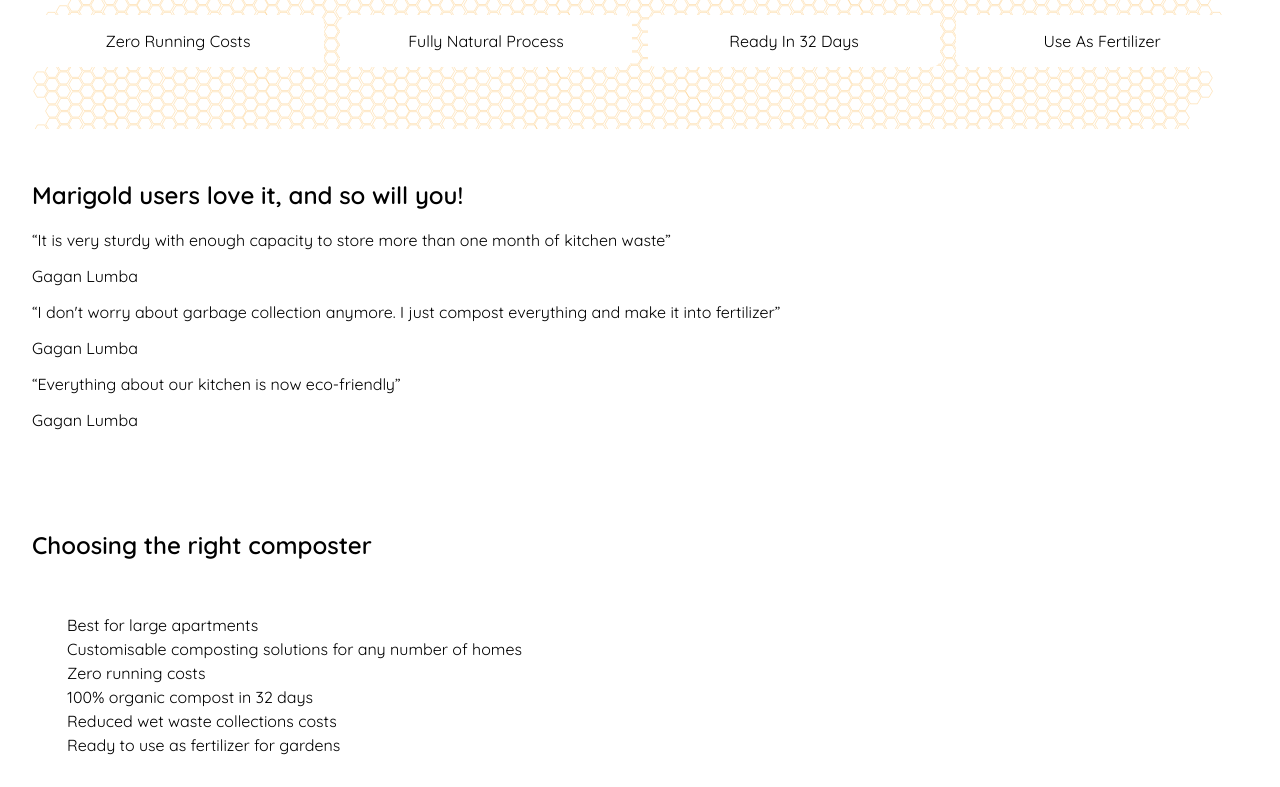
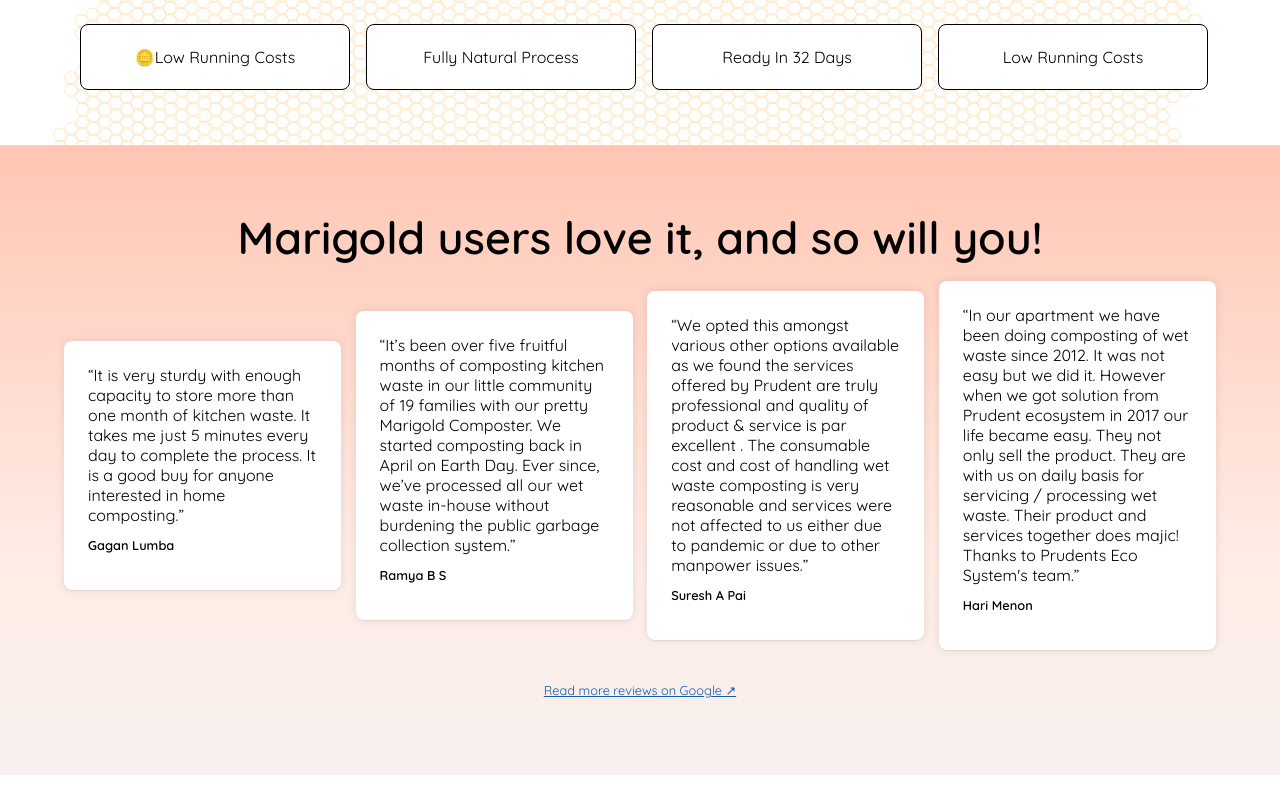
Before and after one commit to jakradum/marigold, a plain HTML site: page index.html in a window 1280 px wide. Shown: the part 420-1207 px from the top of the page. Drawn offline with Linux system fonts and the light colour scheme.

Commit message:
testimonial section css done

```diff
--- a/index.html
+++ b/index.html
@@ -16,8 +16,7 @@
     <header class="headersec sticky">
         <nav>
             <ul class="nav-items">
-                <li><img class="logo" src="result.svg" alt="">
-                    </li>
+                <li><a href="index.html"><img class="logo" src="result.svg" alt=""></a></li>
                 <li>about us</li>
                 <li>contact</li>
                 <li>blog</li>
@@ -26,7 +25,7 @@
         </nav>
         <nav>
             <ul class="mobile-menu">
-                <li><img class="logo" src="result.svg" alt=""></li>
+                <li><a href="index.html"><img class="logo" src="result.svg" alt=""></a></li>
                 <li>
                     <a class="nav-toggle" id="hamburger">
                         <span class="bar"></span>
@@ -53,31 +52,37 @@
             <button>Request demo</button>
         </div>
         <div class="rtb">
-            <div class="icon box"><p>zero running costs</p></div>
-            <div class="icon box"><p>Fully natural process</p></div>
-            <div class="icon box"><p>Ready in 32 days</p></div>
-            <div class="icon box"><p>Use as fertilizer</p></div>
+            <div class="icon box"><tr><td></td>🪙<td>low running costs</td></tr></p></div>
+            <div class="icon box"><tr><td>Fully natural process</td></tr></p></div>
+            <div class="icon box"><tr><td>Ready in 32 days</td></tr></p></div>
+            <div class="icon box"><tr><td>low running costs</td></tr></p></div>
         </div>
     </section>
-   <section class="testimonials">
+   <section class="testimonialbg">
         <h2>Marigold users love it, and so will you!</h2>
-        <div class="quote" ><q>It is very sturdy with enough capacity to store more than one month of kitchen waste</q><p>Gagan Lumba</p></div>
-        <div class="quote" ><q>I don't worry about garbage collection anymore. I just compost everything and make it into fertilizer</q><p>Gagan Lumba</p></div>
-        <div class="quote" ><q>Everything about our kitchen is now eco-friendly</q><p>Gagan Lumba</p></div>
+        <div class="testimonials">
+            <div class="quote" ><q>It is very sturdy with enough capacity to store more than one month of kitchen waste. It takes me just 5 minutes every day to complete the process. It is a good buy for anyone interested in home composting.</q><p>Gagan Lumba</p></div>
+            <div class="quote" ><q>It’s been over five fruitful months of composting kitchen waste in our little community of 19 families with our pretty Marigold Composter. We started composting back in April on Earth Day. Ever since, we’ve processed all our wet waste in-house without burdening the public garbage collection system.</q><p>Ramya B S</p></div>
+            <div class="quote" ><q>We opted this amongst various other options available as we found the services offered by Prudent are truly professional and quality of product & service is par excellent . The consumable cost and cost of handling wet waste composting is very reasonable and services were not affected to us either due to pandemic or due to other manpower issues.</q><p>Suresh A Pai</p></div>
+            <div class="quote" ><q>In our apartment we have been doing composting of wet waste since 2012. It was not easy but we did it. However when we got solution from Prudent ecosystem in 2017 our life became easy. They not only sell the product. They are with us on daily basis for servicing / processing wet waste. Their product and services together does majic! Thanks to Prudents Eco System's team.</q><p>Hari Menon</p></div>
+        </div>
+        <p class="more"><a href="https://www.google.com/maps/place/Prudent+Eco+Systems+Pvt+Ltd/@12.98723,77.5262899,17z/data=!4m18!1m9!3m8!1s0x3bae3db7e87e0095:0x361368af0e3a5e0c!2sPrudent+Eco+Systems+Pvt+Ltd!8m2!3d12.98723!4d77.5262899!9m1!1b1!16s%2Fg%2F11cmdfp1hb!3m7!1s0x3bae3db7e87e0095:0x361368af0e3a5e0c!8m2!3d12.98723!4d77.5262899!9m1!1b1!16s%2Fg%2F11cmdfp1hb?entry=ttu" target="_blank">Read more reviews on Google ↗</a></p>
    </section>
    <section class="pink-section">
         <h2>Choosing the right composter</h2>
-        <section class="compare box">
+        <section id="compare">
+            <div class="quote testimonials compare">
                 <div class="image box"></div>
                 <div class="benefits">
                     <table>
                         <tr><td>Best for large apartments</td></tr>
                         <tr><td>Customisable composting solutions for any number of homes</td></tr>
-                    <tr><td>Zero running costs</td></tr>
+                        <tr><td>low running costs</td></tr>
                         <tr><td>100% organic compost in 32 days</td></tr>
                         <tr><td>Reduced wet waste collections costs</td></tr>
                         <tr><td>Ready to use as fertilizer for gardens</td></tr>
                     </table>
+                </div>
             </div>
         </section>
         <button>Book a trial</button>
--- a/style.css
+++ b/style.css
@@ -1,5 +1,13 @@
 :root{
     font-family: 'Quicksand', sans-serif;
+}
+a{
+    color: rgb(15, 93, 182);
+}
+.more{
+    text-align: center;
+    font-size: .8rem;
+    padding: 1rem;
 }
 body{
     display: grid;
@@ -71,16 +79,15 @@
     background-image: url(bg.svg);
     background-attachment: fixed;
     background-position: center;
-    background-repeat: no-repeat;
+    background-repeat: repeat;
     background-size: cover;
     display: flex;
     flex-direction: column;
     justify-content: center;
     gap: 1rem;
     height: auto;
-    height: auto;
     text-align: center;
-    padding-bottom: 3rem;
+    margin: 0 1.5rem 0 2rem;
 }
 .headline{
     grid-column: span 7;
@@ -97,20 +104,45 @@
 
 }
 .icon.box{
-    /* border: solid .09rem black; */
+    border: solid .05rem black;
     background-color: white;
     border-radius: .5rem;
+    display: flex;
+    flex-direction: row;
     justify-content: center;
     align-items: center;
     text-align: center;
     text-transform: capitalize;
+    padding: 1rem;
+    font-size: clamp(.5rem, 3vw, 1rem);
+}
+.icon.box svg{
+    height: 5rem;
+    width: 5rem;
 }
 h1{
-    font-size: clamp(2rem, 4vw, 4rem);
+    font-size: clamp(2.5rem, 4vw, 5rem);
+}
+h2{
+    font-size: clamp(1.5rem, 4vw, 2.8rem);
+    text-align: center;
+    margin: 1rem 0 1rem 0;
+}
+h3{
+    font-size: clamp(1rem, 4vw, 2rem);
+    text-align: center;
+}
+q{
+    font-size: clamp(.2rem, 3vw, 1rem);
+}
+q+p{
+    font-size: clamp(.1rem, 4vw, .8rem);
+    font-weight: 600;
 }
 button{
     border: solid black .12rem;
     border-radius: clamp(.5rem, 3vw, .7rem);
+    box-shadow: rgba(0, 0, 0, 0.4) 5px 5px, rgba(0, 0, 0, 0.3) 10px 10px, rgba(0, 0, 0, 0.2) 15px 15px, rgba(0, 0, 0, 0.1) 20px 20px, rgba(0, 0, 0, 0.05) 25px 25px;
     padding: clamp(.7rem, 3vw, 1rem);
     font-size: clamp(.7rem, 3vw, 1rem);
     background-color: #FFEBE4;
@@ -246,9 +278,7 @@
     margin-left: 2.2rem;
   }
   section{
-    padding: 2rem;
-    justify-content: center;
-
+    padding: 3rem;
 
   }
   footer{
@@ -257,3 +287,37 @@
     background-color: #007653;
     color: white;
   }
+
+.quote{
+    /* border: solid .05rem black; */
+    background-color: white;
+    border-radius: .5rem;
+    padding: 1.5rem;
+    box-shadow: rgba(17, 17, 26, 0.05) 0px 1px 0px, rgba(17, 17, 26, 0.1) 0px 0px 8px;
+}
+
+.testimonials{
+    display: grid;
+    margin: 1rem;
+    grid-template-columns: repeat(auto-fit, minmax(10rem, 1fr));
+    grid-auto-rows: minmax(5rem, auto);
+    align-items: center;
+    justify-content: center;
+    gap: .9rem;
+    height: auto;
+}
+.testimonialbg{
+    background: rgb(255,223,212);
+    background: linear-gradient(180deg, rgb(255, 198, 179) 0%, rgba(255,235,228,1) 64%, rgb(248, 241, 239) 100%);
+    background-attachment: fixed;
+    background-position: center;
+    background-repeat: repeat;
+    background-size: cover;
+}
+table{
+    padding: 1rem;
+}
+#compare{
+    max-width: 70%;
+    margin: 0 auto;
+}
```
Also changed, not shown: 1 other file. Lines whose indentation alone changed are shown as unchanged.
